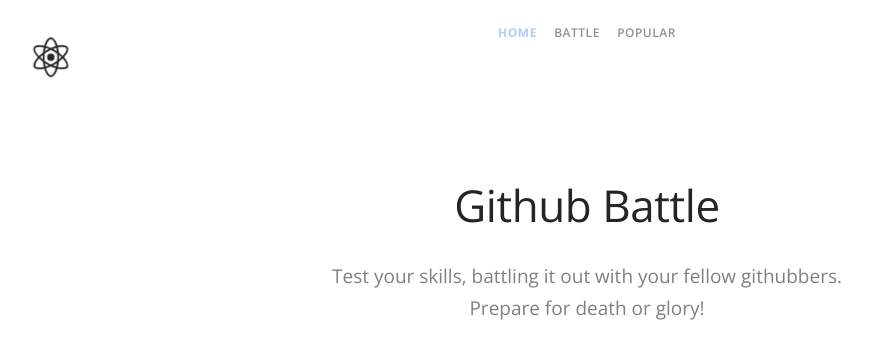
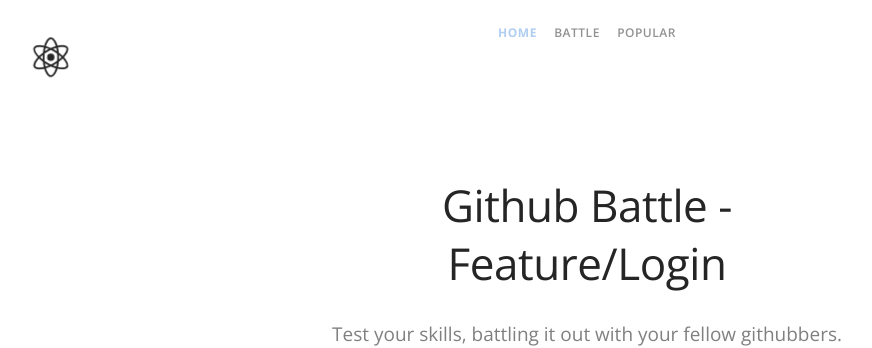
Before and after one commit to sorensenjg/github-battles, a React (Create React App) app: page / in a window 1280 px wide. Shown: the top 348 px of the page, without its empty margins (53-925 px from the left). Built offline with nearby package versions, Linux system fonts and the light colour scheme; no server answers.

Commit message:
Testing feature/login branch subdomain

```diff
--- a/src/components/Home.jsx
+++ b/src/components/Home.jsx
@@ -48,7 +48,7 @@ class Home extends Component {
                 <div className="container">
                     <div className="row">
                         <div className="col-sm-8 col-sm-offset-2 col-md-6 col-md-offset-3">
-                            <h1>Github Battle</h1>
+                            <h1>Github Battle - Feature/Login</h1>
                             <p className="lead">Test your skills, battling it out with your fellow githubbers. Prepare for death or glory!</p>
                             <Link to="/playerOne" className="btn btn--primary type--uppercase">
                                 <span className="btn__text">Get started</span>
```
